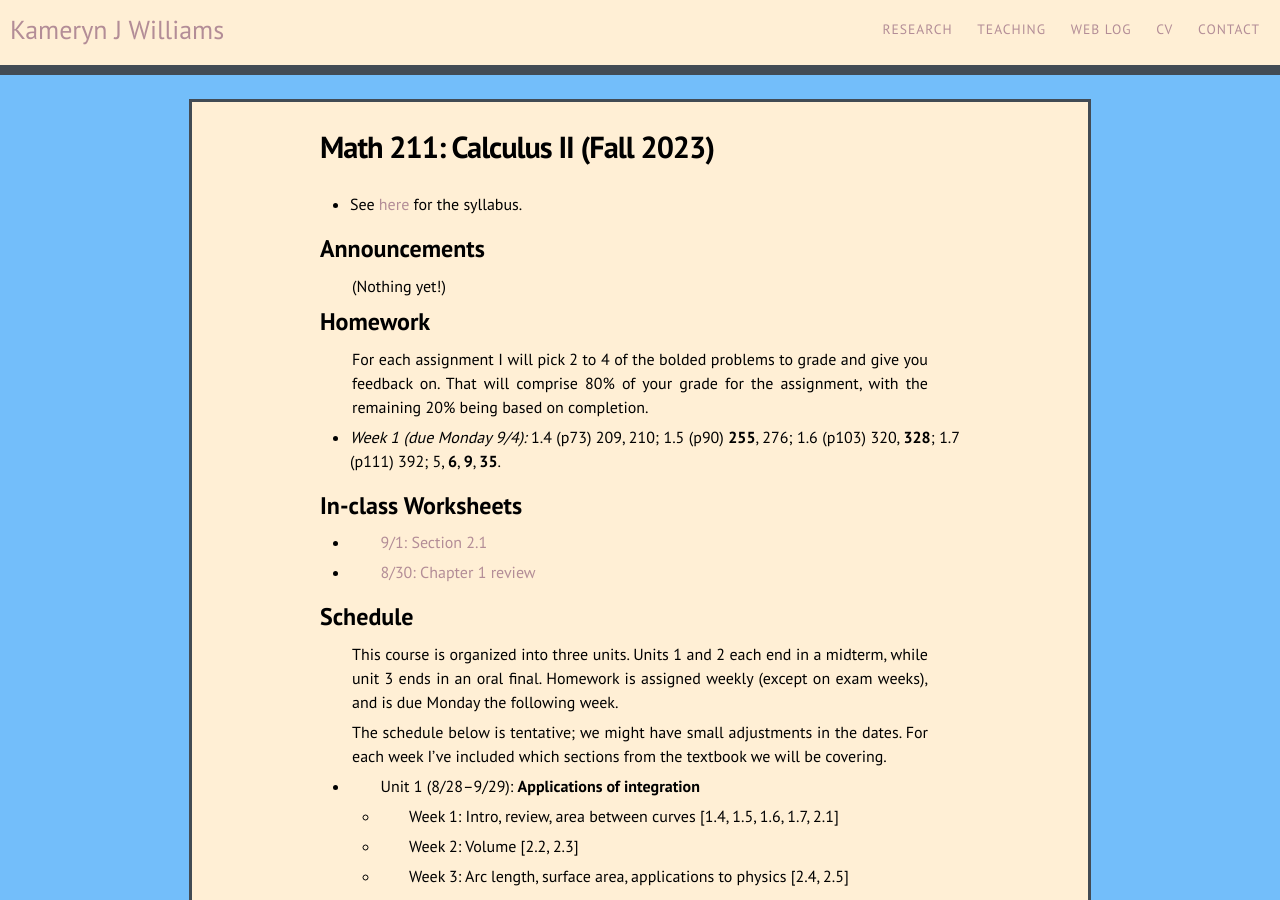
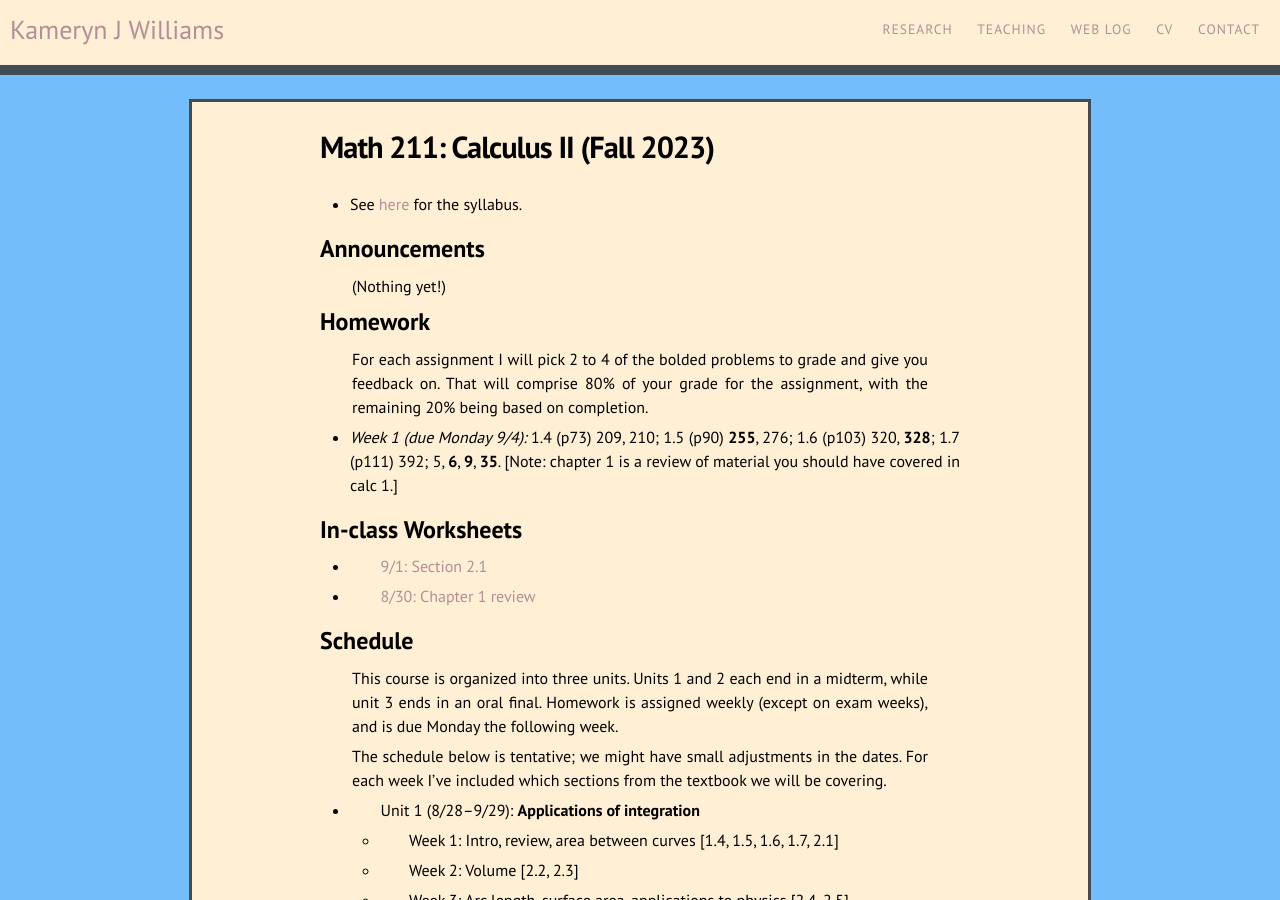
Before and after one commit to kamerynjw/kamerynjw.github.io, a Jekyll site: the page built from teaching/2023/math211.md, in a window 1280 px wide and 900 px high. Built offline with Jekyll 4.4.1, drawn with Linux system fonts in a browser that asks for light colours; nearby versions of some CDN libraries.

Commit message:
added note about review

```diff
--- a/teaching/2023/math211.md
+++ b/teaching/2023/math211.md
@@ -17,7 +17,7 @@
 
 For each assignment I will pick 2 to 4 of the bolded problems to grade and give you feedback on. That will comprise 80% of your grade for the assignment, with the remaining 20% being based on completion.
 
-* *Week 1 (due Monday 9/4):* 1.4 (p73) 209, 210; 1.5 (p90) **255**, 276; 1.6 (p103) 320, **328**; 1.7 (p111) 392; 5, **6**, **9**, **35**.
+* *Week 1 (due Monday 9/4):* 1.4 (p73) 209, 210; 1.5 (p90) **255**, 276; 1.6 (p103) 320, **328**; 1.7 (p111) 392; 5, **6**, **9**, **35**. [Note: chapter 1 is a review of material you should have covered in calc 1.]
 
 In-class Worksheets
 --------
```
